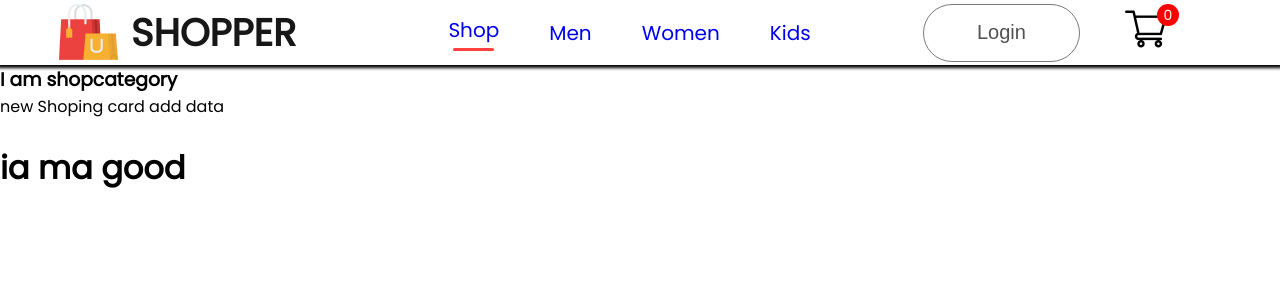
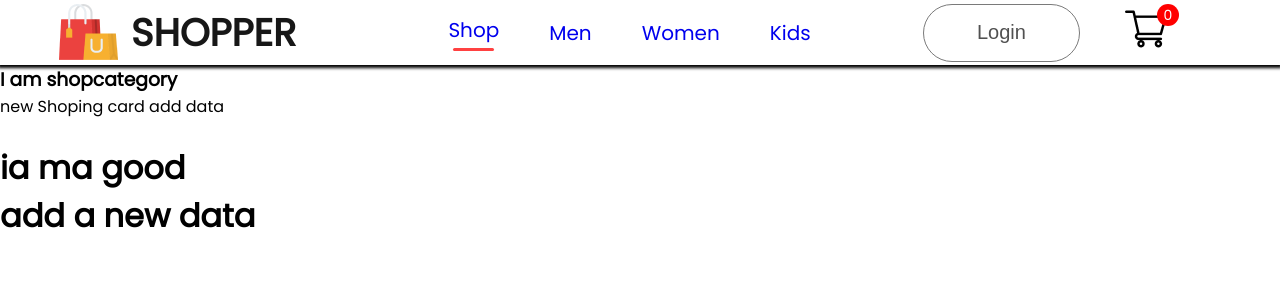
Before and after one commit to RupeshSahu969/E-commerce_project, a React (Create React App) app: page /mens in a window 1280 px wide. Shown: the top 300 px of the page. Built offline with nearby package versions, Linux system fonts and the light colour scheme.

Commit message:
add new data

```diff
--- a/src/Pages/ShopCategory.jsx
+++ b/src/Pages/ShopCategory.jsx
@@ -10,6 +10,7 @@ const ShopCategory = () => {
 
 <h1> ia ma good</h1>
 
+<h1> add a new data </h1>
 
     </div>
   )
```
